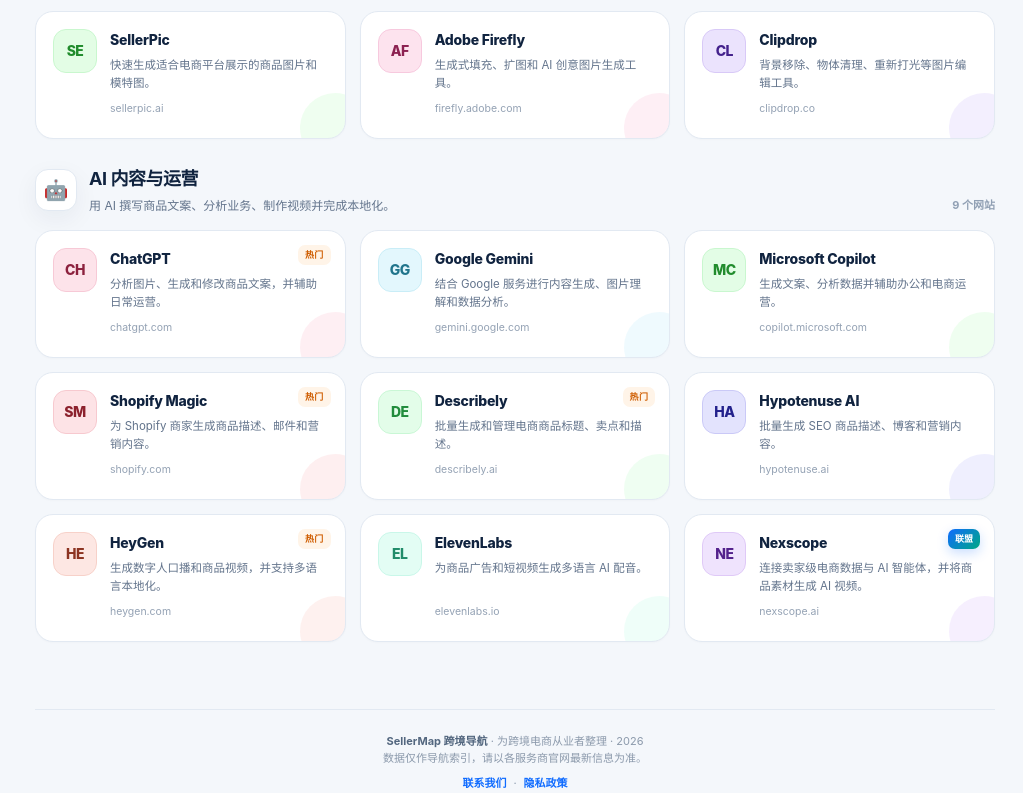
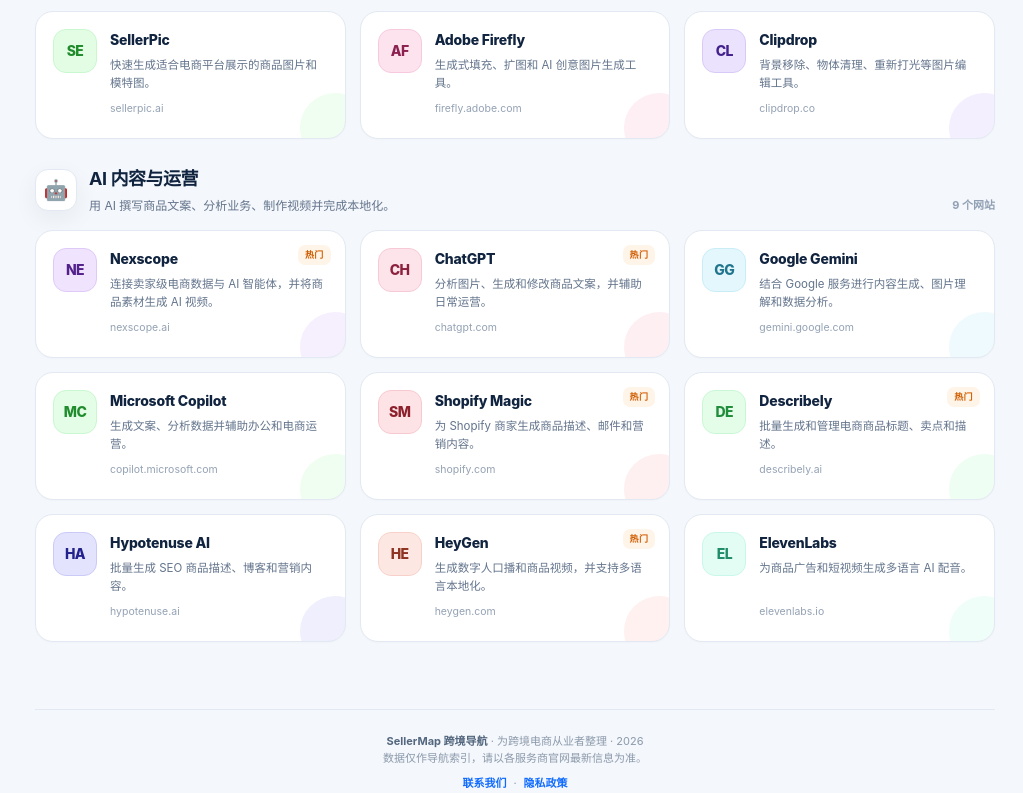
Before and after one commit to Zhangtianpu/sellermap, a website: page cn/index.html in a window 1280 px wide. Shown: the part 6226-7019 px from the top of the page, without its empty margins (257-1280 px from the left). Drawn offline with Linux system fonts and the light colour scheme.

Commit message:
Feature Nexscope first with popular badge

```diff
--- a/assets/css/seller.css
+++ b/assets/css/seller.css
@@ -1474,15 +1474,3 @@ html[data-theme="dark"] .footer strong {
     border-radius: 18px;
   }
 }
-
-.affiliate-badge {
-  color: #ffffff;
-  background: linear-gradient(135deg, #0f6bff, #00a884);
-  box-shadow: 0 4px 12px rgba(15, 107, 255, 0.22);
-  letter-spacing: 0;
-}
-
-html[data-theme="dark"] .affiliate-badge {
-  color: #07101e;
-  background: linear-gradient(135deg, #78b4ff, #54d6ad);
-}
--- a/assets/js/seller.js
+++ b/assets/js/seller.js
@@ -10,7 +10,6 @@
       browse: "浏览全部",
       featured: "热门入口",
       popular: "热门",
-      affiliate: "联盟",
       results: (count) => `当前显示 ${count} 个网站`,
       itemCount: (count) => `${count} 个网站`,
       emptyTitle: "没有找到匹配的网站",
@@ -23,7 +22,6 @@
       browse: "Browse all",
       featured: "Popular picks",
       popular: "Popular",
-      affiliate: "Affiliate",
       results: (count) => `${count} websites shown`,
       itemCount: (count) => `${count} websites`,
       emptyTitle: "No matching websites",
@@ -176,9 +174,9 @@
     const linkRel = site.affiliate
       ? "sponsored noopener noreferrer"
       : "noopener noreferrer";
-    const badge = site.affiliate
-      ? `<span class="featured-badge affiliate-badge">${copy.affiliate}</span>`
-      : (site.featured ? `<span class="featured-badge">${copy.popular}</span>` : "");
+    const badge = site.featured
+      ? `<span class="featured-badge">${copy.popular}</span>`
+      : "";
 
     return `
       <a
--- a/data/sites.json
+++ b/data/sites.json
@@ -230,6 +230,7 @@
       "name": { "zh": "AI 内容与运营", "en": "AI Commerce & Content" },
       "description": { "zh": "用 AI 撰写商品文案、分析业务、制作视频并完成本地化。", "en": "Use AI for product copy, business analysis, video creation and localization." },
       "sites": [
+        { "name": { "zh": "Nexscope", "en": "Nexscope" }, "url": "https://www.nexscope.ai/?fpr=261e13", "description": { "zh": "连接卖家级电商数据与 AI 智能体，并将商品素材生成 AI 视频。", "en": "Connect seller-grade marketplace data to AI agents and turn product assets into AI videos." }, "tags": { "zh": ["联盟计划", "AI视频", "电商数据"], "en": ["Affiliate", "AI Video", "Ecommerce Data"] }, "featured": true, "affiliate": true, "program": "Nexscope Affiliate Program" },
         { "name": { "zh": "ChatGPT", "en": "ChatGPT" }, "url": "https://chatgpt.com/", "description": { "zh": "分析图片、生成和修改商品文案，并辅助日常运营。", "en": "Analyze images, create product copy and support daily ecommerce operations." }, "tags": { "zh": ["AI助手", "文案"], "en": ["AI Assistant", "Copywriting"] }, "featured": true },
         { "name": { "zh": "Google Gemini", "en": "Google Gemini" }, "url": "https://gemini.google.com/", "description": { "zh": "结合 Google 服务进行内容生成、图片理解和数据分析。", "en": "Generate content, understand images and analyze data with Google AI." }, "tags": { "zh": ["AI助手", "Google"], "en": ["AI Assistant", "Google"] } },
         { "name": { "zh": "Microsoft Copilot", "en": "Microsoft Copilot" }, "url": "https://copilot.microsoft.com/", "description": { "zh": "生成文案、分析数据并辅助办公和电商运营。", "en": "Create copy, analyze data and support business workflows with Microsoft AI." }, "tags": { "zh": ["AI助手", "办公"], "en": ["AI Assistant", "Productivity"] } },
@@ -237,8 +238,7 @@
         { "name": { "zh": "Describely", "en": "Describely" }, "url": "https://www.describely.ai/", "description": { "zh": "批量生成和管理电商商品标题、卖点和描述。", "en": "Generate and manage ecommerce product titles, benefits and descriptions at scale." }, "tags": { "zh": ["商品文案", "批量"], "en": ["Product Copy", "Bulk"] }, "featured": true },
         { "name": { "zh": "Hypotenuse AI", "en": "Hypotenuse AI" }, "url": "https://www.hypotenuse.ai/", "description": { "zh": "批量生成 SEO 商品描述、博客和营销内容。", "en": "Create SEO product descriptions, blogs and marketing content in bulk." }, "tags": { "zh": ["SEO文案", "批量"], "en": ["SEO Copy", "Bulk"] } },
         { "name": { "zh": "HeyGen", "en": "HeyGen" }, "url": "https://www.heygen.com/", "description": { "zh": "生成数字人口播和商品视频，并支持多语言本地化。", "en": "Create AI avatar and product videos with multilingual localization." }, "tags": { "zh": ["AI视频", "本地化"], "en": ["AI Video", "Localization"] }, "featured": true },
-        { "name": { "zh": "ElevenLabs", "en": "ElevenLabs" }, "url": "https://elevenlabs.io/", "description": { "zh": "为商品广告和短视频生成多语言 AI 配音。", "en": "Generate multilingual AI voiceovers for ads, product videos and social content." }, "tags": { "zh": ["AI配音", "多语言"], "en": ["AI Voice", "Multilingual"] } },
-        { "name": { "zh": "Nexscope", "en": "Nexscope" }, "url": "https://www.nexscope.ai/?fpr=261e13", "description": { "zh": "连接卖家级电商数据与 AI 智能体，并将商品素材生成 AI 视频。", "en": "Connect seller-grade marketplace data to AI agents and turn product assets into AI videos." }, "tags": { "zh": ["联盟计划", "AI视频", "电商数据"], "en": ["Affiliate", "AI Video", "Ecommerce Data"] }, "featured": true, "affiliate": true, "program": "Nexscope Affiliate Program" }
+        { "name": { "zh": "ElevenLabs", "en": "ElevenLabs" }, "url": "https://elevenlabs.io/", "description": { "zh": "为商品广告和短视频生成多语言 AI 配音。", "en": "Generate multilingual AI voiceovers for ads, product videos and social content." }, "tags": { "zh": ["AI配音", "多语言"], "en": ["AI Voice", "Multilingual"] } }
       ]
     }
 
```
